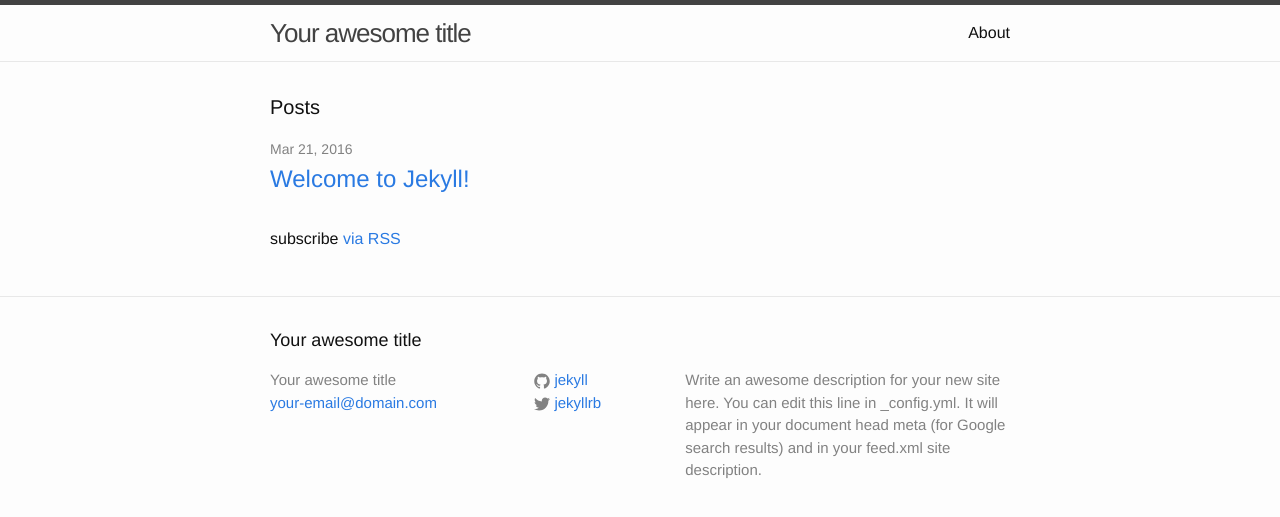
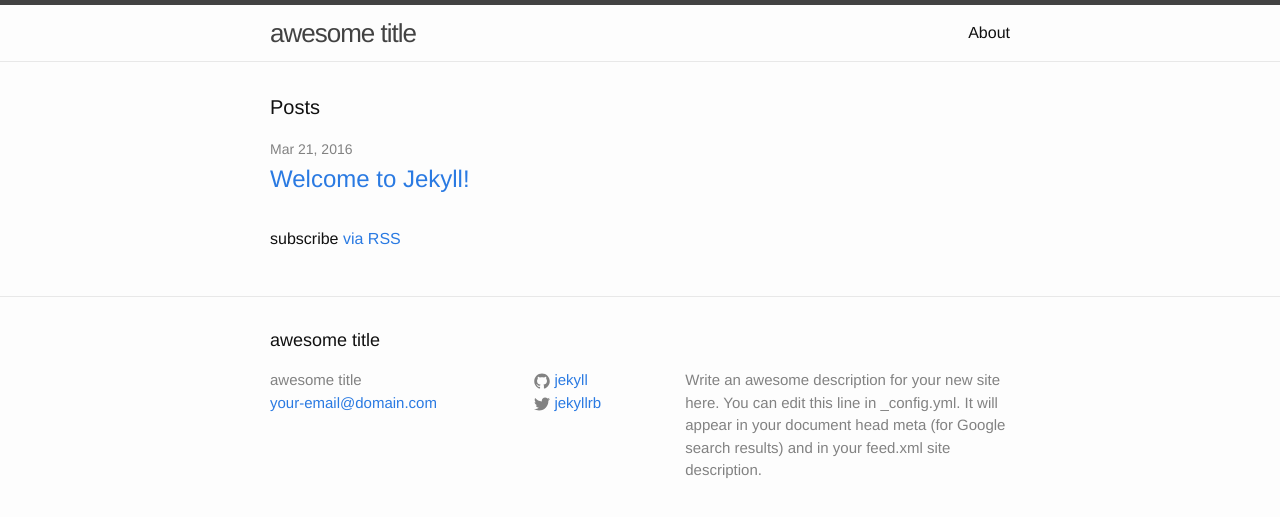
Before and after one commit to elnikov/elnikov, a Jekyll site: the page built from index.html, in a window 1280 px wide. Shown: the top 517 px of the page. Built offline with Jekyll 4.4.1, drawn with Linux system fonts in a browser that asks for light colours.

Commit message:
Update _config.yml

```diff
--- a/_config.yml
+++ b/_config.yml
@@ -6,7 +6,7 @@
 # 'jekyll serve'. If you change this file, please restart the server process.
 
 # Site settings
-title: Your awesome title
+title: !!!Your awesome title
 email: your-email@domain.com
 description: > # this means to ignore newlines until "baseurl:"
   Write an awesome description for your new site here. You can edit this
```
